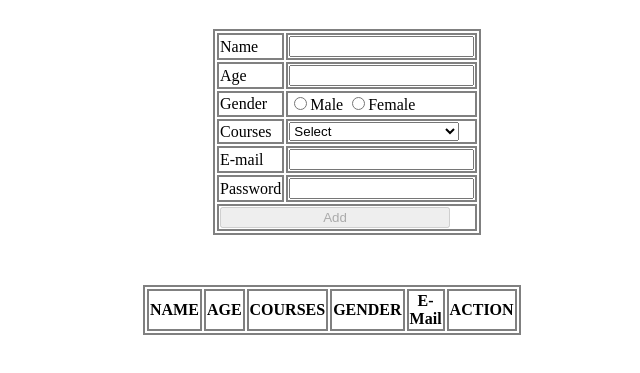
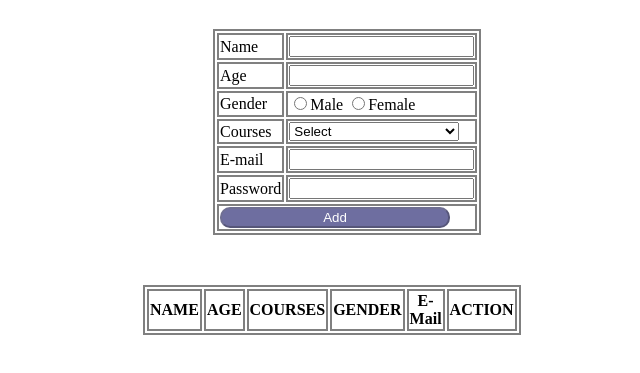
Before and after one commit to vidhya-balaji/StudentRegistrationForm, a plain HTML site: page index.html in a window 1280 px wide. Shown: the part 97-470 px from the top of the page, without its empty margins (425-1065 px from the left). Drawn offline with Linux system fonts and the light colour scheme.

Commit message:
updated style

```diff
--- a/index.html
+++ b/index.html
@@ -45,7 +45,7 @@
                 </tr>
                 <tr>
                     <td>Password</td>
-                    <td><input type="text" id="password" onchange="FormValidation('password')"> </td>
+                    <td><input type="password" id="password" onchange="FormValidation('password')"> </td>
                 </tr>
                 <tr>
                     <td colspan="2"><button type="button" id="addbtn" onclick="addDetails()" disabled>Add</button></td>
--- a/style.css
+++ b/style.css
@@ -20,8 +20,11 @@ h1{
 
 }
 #addbtn{
+    background-color: rgb(110, 110, 160);
     cursor:pointer;
     width: 230px;
+    color:white;
+    border-radius: 10px;
 }
 #course{
     width: 170px;
```
